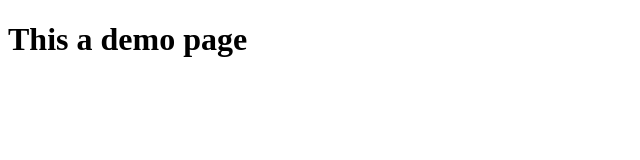
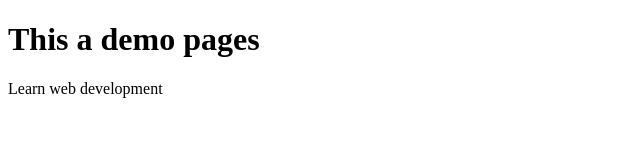
Before and after one commit to Dilip-Bhoi/git-demo, a website: page index.html in a window 1280 px wide. Shown: the whole page, without its empty margins (0-640 px from the left). Drawn offline with Linux system fonts and the light colour scheme.

Commit message:
commited in dev branch

```diff
--- a/index.html
+++ b/index.html
@@ -4,6 +4,7 @@
 
     </head>
     <body>
-        <h1>This a demo page</h1>
+        <h1>This a demo pages</h1>
+        <p>Learn web development</p>
     </body>
 </html>
```
